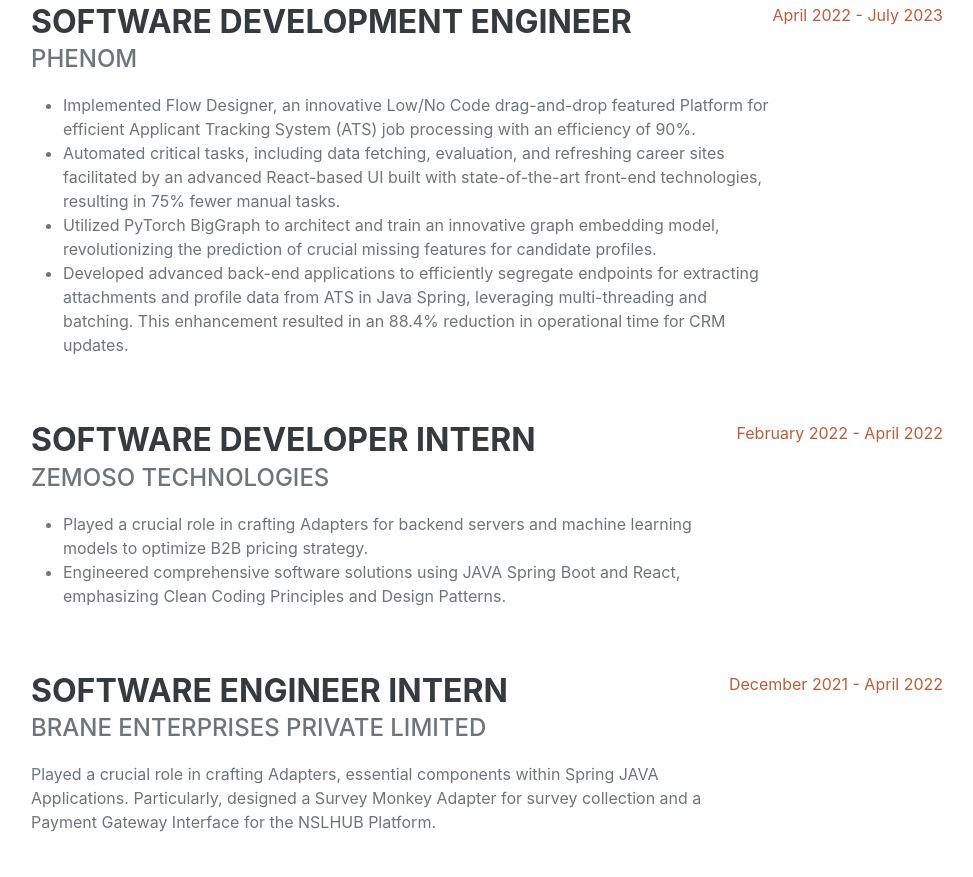
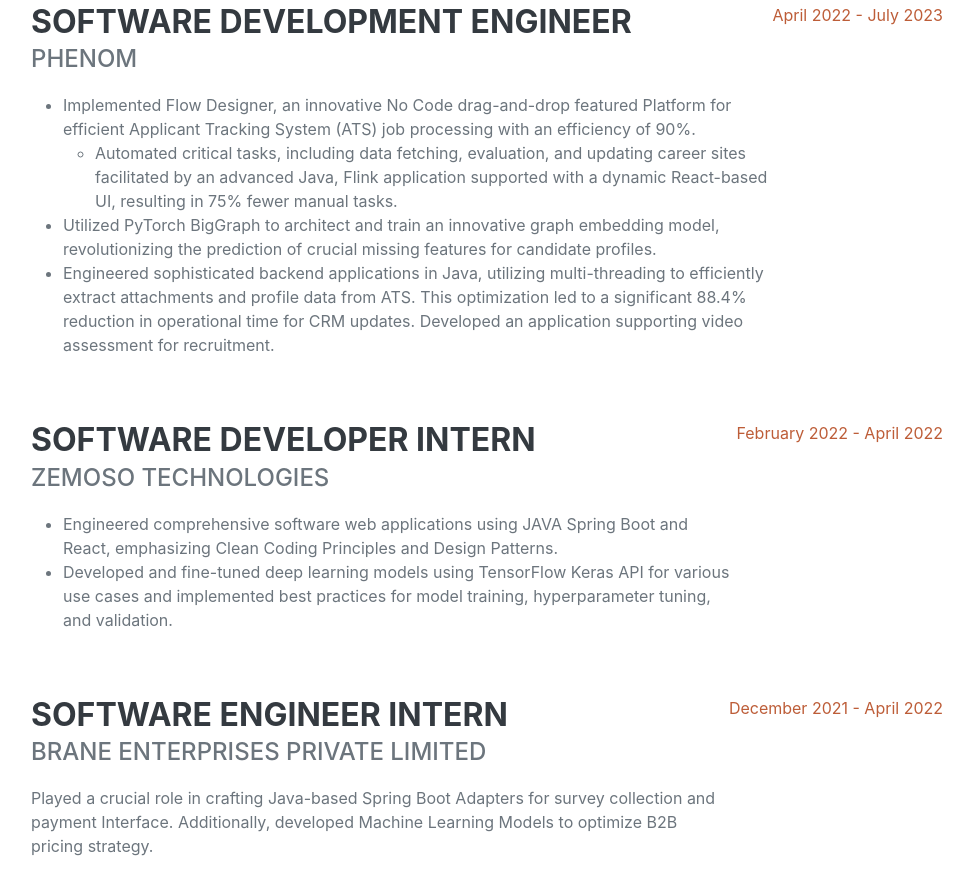
Before and after one commit to vamshikrishnakyatham/personal-portfolio, a plain HTML site: page index.html in a window 1280 px wide. Shown: the part 1602-2479 px from the top of the page, without its empty margins (289-1262 px from the left). Drawn offline with nearby package versions, Linux system fonts and the light colour scheme; a web font is replaced by a local one.

Commit message:
Changed few key words in experience and added leetcode

```diff
--- a/index.html
+++ b/index.html
@@ -53,6 +53,7 @@
                     <div class="social-icons">
                         <a class="social-icon" href="https://linkedin.com/in/kyatham-vamshi-krishna-990b13175" target="_blank"><i class="fab fa-linkedin-in"></i></a>
                         <a class="social-icon" href="https://github.com/vamshikrishnakyatham" target="_blank"><i class="fab fa-github"></i></a>
+                        <a class="social-icon" href="https://leetcode.com/u/vamshikrishnakyatham/" target="_blank"><i class="fa fa-code"></i></a>
                         <a class="social-icon" href="https://x.com/vamshi220201" target="_blank"><i class="fab fa-twitter"></i></a>
                         <a class="social-icon" href="https://www.facebook.com/vamshikrishna.kyatham.22/" target="_blank"><i class="fab fa-facebook-f"></i></a>
                         <a class="social-icon" href="https://www.instagram.com/vamshikrishna_22/" target="_blank"><i class="fab fa-instagram"></i></a>
@@ -68,7 +69,7 @@
                         <div class="flex-grow-1">
                             <h3 class="mb-0">Software Engineer Intern</h3>
                             <div class="subheading mb-3">Finta</div>
-                            <p>Leading the development of a comprehensive Fundraising Copilot, featuring the Finta Chatbot, Aurora. Leveraging LangChain’s Retrieval Augmented Generation (RAG) pipeline with OpenAI deployed on GCP Cloud Run, Aurora provides real-time, data-driven insights to streamline user support and fundraising workflows. Developed an Investor Network Recommendation engine for finding optimal investors.</p>
+                            <p>Leading the development of a Fundraising Copilot, Aurora, using Node.js, Express.js, and Flask for the backend, and React.js, and Next.js for the frontend. Leveraging LangChain’s RAG pipeline with OpenAI deployed on GCP Cloud Run, Aurora provides real-time, data-driven insights to support fundraising workflows. Additionally, developed an Investor Network Recommendation engine to rank and highlight optimal investors for selected deals within the Finta CRM.</p>
                         </div>
                         <div class="flex-shrink-0"><span class="text-primary">June 2024 - Present</span></div>
                     </div>
@@ -88,10 +89,12 @@
                             <h3 class="mb-0">Software Development Engineer</h3>
                             <div class="subheading mb-3">Phenom</div>
                             <ul>
-                                <li>Implemented Flow Designer, an innovative Low/No Code drag-and-drop featured Platform for efficient Applicant Tracking System (ATS) job processing with an efficiency of 90%.</li>
-                                <li>Automated critical tasks, including data fetching, evaluation, and refreshing career sites facilitated by an advanced React-based UI built with state-of-the-art front-end technologies, resulting in 75% fewer manual tasks.</li>
+                                <li>Implemented Flow Designer, an innovative No Code drag-and-drop featured Platform for efficient Applicant Tracking System (ATS) job processing with an efficiency of 90%.</li>
+                                <ul>
+                                    <li>Automated critical tasks, including data fetching, evaluation, and updating career sites facilitated by an advanced Java, Flink application supported with a dynamic React-based UI, resulting in 75% fewer manual tasks.</li>
+                                </ul>
                                 <li>Utilized PyTorch BigGraph to architect and train an innovative graph embedding model, revolutionizing the prediction of crucial missing features for candidate profiles.</li>
-                                <li>Developed advanced back-end applications to efficiently segregate endpoints for extracting attachments and profile data from ATS in Java Spring, leveraging multi-threading and batching. This enhancement resulted in an 88.4% reduction in operational time for CRM updates.</li>
+                                <li>Engineered sophisticated backend applications in Java, utilizing multi-threading to efficiently extract attachments and profile data from ATS. This optimization led to a significant 88.4% reduction in operational time for CRM updates. Developed an application supporting video assessment for recruitment.</li>
                             </ul>
                     </div>
                     <div class="flex-shrink-0"><span class="text-primary">April 2022 - July 2023</span></div>
@@ -101,8 +104,8 @@
                             <h3 class="mb-0">Software Developer Intern</h3>
                             <div class="subheading mb-3">Zemoso Technologies</div>
                             <ul>
-                                <li>Played a crucial role in crafting Adapters for backend servers and machine learning models to optimize B2B pricing strategy.</li>
-                                <li>Engineered comprehensive software solutions using JAVA Spring Boot and React, emphasizing Clean Coding Principles and Design Patterns.</li>
+                                <li>Engineered comprehensive software web applications using JAVA Spring Boot and React, emphasizing Clean Coding Principles and Design Patterns.</li>
+                                <li>Developed and fine-tuned deep learning models using TensorFlow Keras API for various use cases and implemented best practices for model training, hyperparameter tuning, and validation.</li>
                             </ul>
                         </div>
                         <div class="flex-shrink-0"><span class="text-primary">February 2022 - April 2022</span></div>
@@ -111,7 +114,7 @@
                         <div class="flex-grow-1">
                             <h3 class="mb-0">Software Engineer Intern</h3>
                             <div class="subheading mb-3">Brane Enterprises Private Limited</div>
-                            <p>Played a crucial role in crafting Adapters, essential components within Spring JAVA Applications. Particularly, designed a Survey Monkey Adapter for survey collection and a Payment Gateway Interface for the NSLHUB Platform.</p>
+                            <p>Played a crucial role in crafting Java-based Spring Boot Adapters for survey collection and payment Interface. Additionally, developed Machine Learning Models to optimize B2B pricing strategy.</p>
                         </div>
                         <div class="flex-shrink-0"><span class="text-primary">December 2021 - April 2022</span></div>
                     </div>
```
